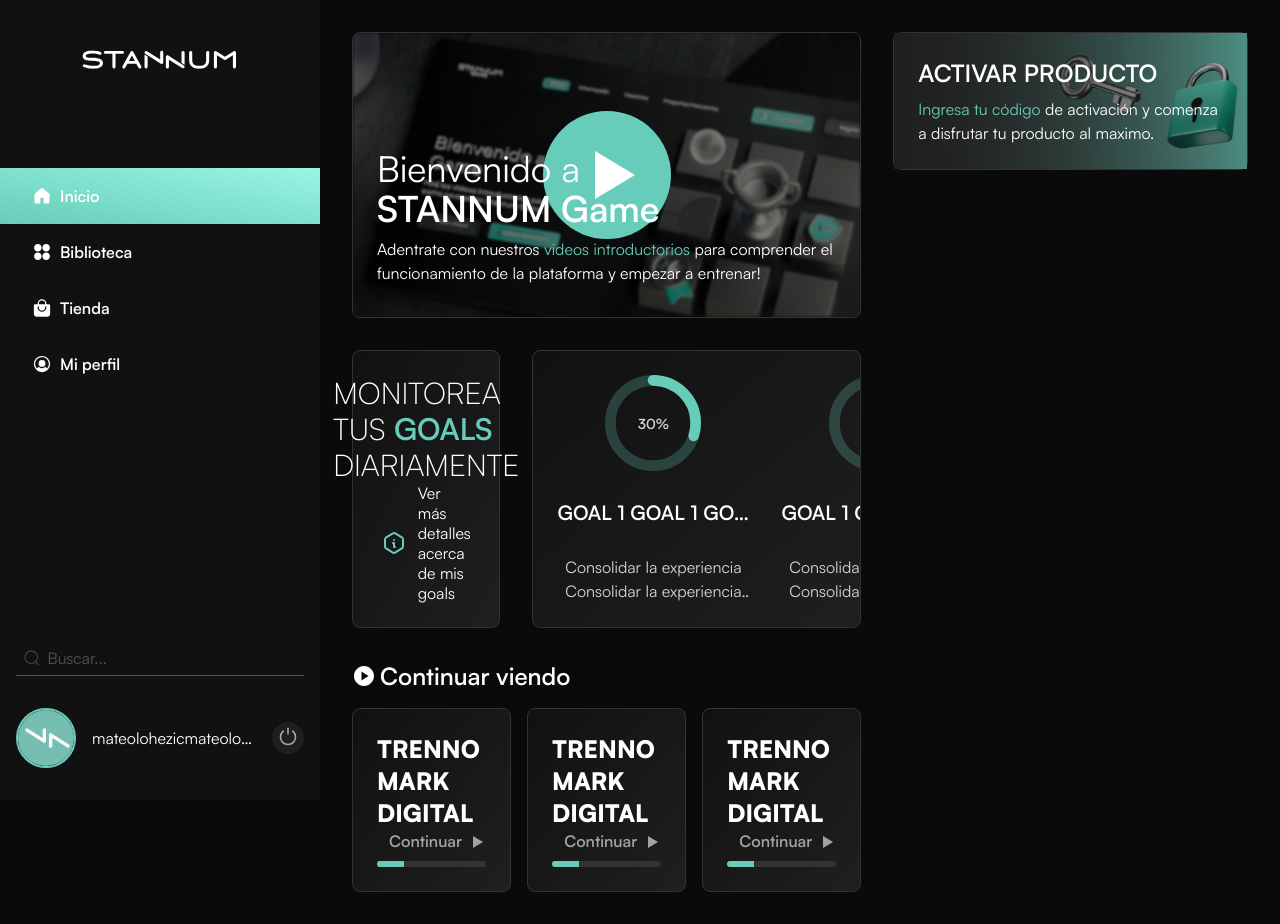
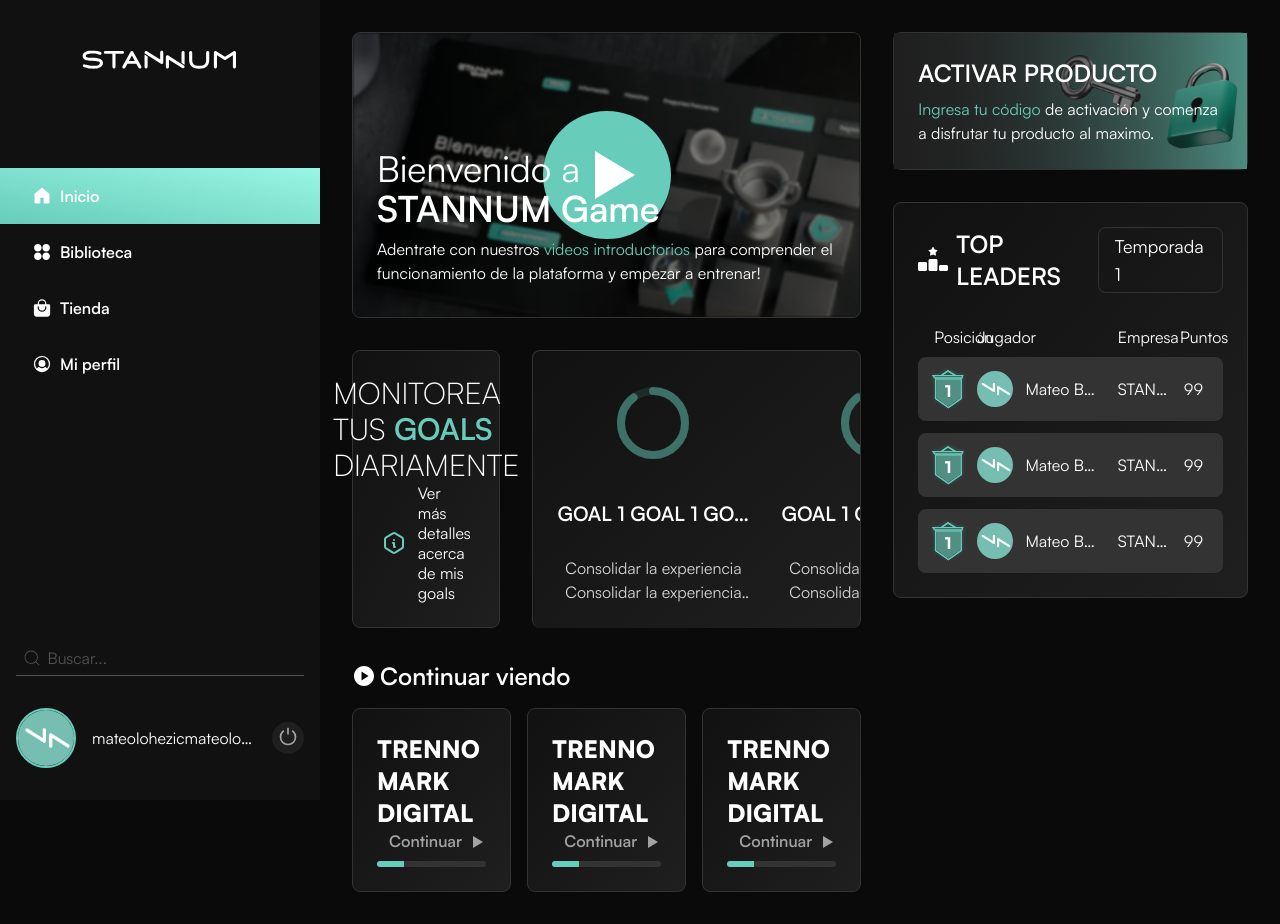
Before and after one commit to StannumDev/stannum-game-frontend-v2, a Next.js app: page /dashboard in a window 1280 px wide. Built offline with nearby package versions, Linux system fonts and the light colour scheme.

Commit message:
New: home ranking

```diff
--- a/src/components/dashboard/home/ActivarProductoHome.tsx
+++ b/src/components/dashboard/home/ActivarProductoHome.tsx
@@ -3,7 +3,7 @@
 
 export const ActivarProductoHome = () => {
     return (
-        <div className="w-full card relative">
+        <section className="w-full card relative">
             <div className="w-full relative z-20">
                 <h2 className="text-2xl font-semibold uppercase">Activar producto</h2>
                 <p className="mt-2 w-full max-w-sm font-normal"><b className="text-stannum font-normal">Ingresa tu código</b> de activación y comenza a disfrutar tu producto al maximo.</p>
@@ -12,6 +12,6 @@
             <div className="size-full absolute top-0 left-0 z-0">
                 <Image src={activar_producto} alt="Activar producto STANNUM Game" className="size-full object-cover"/>
             </div>
-        </div>
+        </section>
     )
 }
--- a/src/components/dashboard/home/ContinuarHome.tsx
+++ b/src/components/dashboard/home/ContinuarHome.tsx
@@ -3,7 +3,7 @@
 
 export const ContinuarHome = () => {
     return (
-        <div className="w-full">
+        <section className="w-full">
             <h2 className="w-full font-semibold text-2xl text-center flex justify-start items-center gap-1">
                 <MdPlayCircle className=""/>
                 Continuar viendo
@@ -13,6 +13,6 @@
                 <ContinuarCardHome/>
                 <ContinuarCardHome/>
             </div>
-        </div>
+        </section>
     )
 }
--- a/src/components/dashboard/home/GoalsHome.tsx
+++ b/src/components/dashboard/home/GoalsHome.tsx
@@ -5,7 +5,7 @@
 
 export const GoalsHome = () => {
     return (
-        <div className="w-full grid grid-cols-3 gap-8">
+        <section className="w-full grid grid-cols-3 gap-8">
             <div className="col-span-1 card aspect-square flex flex-col justify-center items-center">
                 <p className="grow text-3xl font-thin uppercase">Monitorea tus <b className="text-stannum font-semibold">goals</b> diariamente</p>
                 <p className="w-full px-3 text-base flex justify-center items-center gap-3">
@@ -13,12 +13,12 @@
                     <span className="text-pretty leading-tight">Ver más detalles acerca de mis goals</span>
                 </p>
             </div>
-            <div className="col-span-2 card flex justify-start items-stretch gap-8 overflow-x-auto">
+            <div className="col-span-2 card border-b-0 flex justify-start items-stretch gap-8 overflow-x-auto">
                 <GoalCardHome/>
                 <GoalCardHome/>
                 <GoalCardHome/>
                 <GoalCardHome/>
             </div>
-        </div>
+        </section>
     )
 }
--- a/src/components/dashboard/home/HomeLayout.tsx
+++ b/src/components/dashboard/home/HomeLayout.tsx
@@ -1,15 +1,26 @@
-import { MotionWrapperLayout, PresentacionHome, GoalsHome, ContinuarHome, ActivarProductoHome } from "@/components"
+import { MotionWrapperLayout, PresentacionHome, GoalsHome, ContinuarHome, ActivarProductoHome, RankingHome } from "@/components"
 
 export const HomeLayout = () => {
   return (
     <div className="w-full grid grid-cols-12 gap-8">
         <div className="col-span-7 min-h-svh flex flex-col justify-start items-start gap-8">
-            <MotionWrapperLayout children={<PresentacionHome/>} />
-            <MotionWrapperLayout children={<GoalsHome/>} />
-            <MotionWrapperLayout children={<ContinuarHome/>} />
+            <MotionWrapperLayout>
+              <PresentacionHome/>
+            </MotionWrapperLayout>
+            <MotionWrapperLayout>
+              <GoalsHome/>
+            </MotionWrapperLayout>
+            <MotionWrapperLayout>
+              <ContinuarHome/>
+            </MotionWrapperLayout>
         </div>
         <div className="col-span-5 min-h-svh flex flex-col justify-start items-start gap-8">
-            <MotionWrapperLayout children={<ActivarProductoHome/>} />
+            <MotionWrapperLayout>
+              <ActivarProductoHome/>
+            </MotionWrapperLayout>
+            <MotionWrapperLayout>
+              <RankingHome/>
+            </MotionWrapperLayout>
         </div>
     </div>
   )
--- a/src/components/dashboard/home/PresentacionHome.tsx
+++ b/src/components/dashboard/home/PresentacionHome.tsx
@@ -4,7 +4,7 @@
 
 export const PresentacionHome = () => {
     return (
-        <div className="w-full card aspect-video flex justify-center items-center relative overflow-hidden">
+        <section className="w-full card aspect-video flex justify-center items-center relative overflow-hidden">
             <Image src={stannum_game_video} alt="Presentación STANNUM Game" className="size-full object-cover blur-[1px] absolute top-0 left-0 z-0"/>
             <div className="size-full bg-[rgba(0,0,0,0.5)] absolute top-0 left-0 z-10"></div>
             <button type="button" className="size-32 rounded-full bg-stannum flex justify-center items-center relative z-20">
@@ -14,6 +14,6 @@
                 <p className="text-4xl">Bienvenido a <b className="block font-semibold">STANNUM Game</b></p>
                 <p className="mt-2 w-full max-w-xl text-base text-pretty">Adentrate con nuestros <b className="font-normal text-stannum">videos introductorios</b> para comprender el funcionamiento de la plataforma y empezar a entrenar!</p>
             </div>
-        </div>
+        </section>
     )
 }
--- /dev/null
+++ b/src/components/dashboard/home/RankingHome.tsx
@@ -0,0 +1,70 @@
+import { FirstPlaceIcon } from "@/components";
+import Link from "next/link";
+import { FaRankingStar, FaCircleInfo } from "react-icons/fa6";
+import foto from "@/assets/user/default_user.webp";
+import Image from "next/image";
+
+export const RankingHome = () => {
+    return (
+        <section className="w-full card">
+            <div className="w-full flex justify-between items-center">
+                <h2 className="w-fit text-2xl font-semibold uppercase flex justify-start items-center gap-2">
+                    <div>
+                        <FaRankingStar className="text-3xl relative -top-px"/>
+                    </div>
+                    Top Leaders
+                </h2>
+                <Link href={'/'} className="w-fit px-4 py-1 text-lg rounded-lg border border-card-light relative group hover:bg-card-light transition-all duration-200 ease-in-out">
+                    <FaCircleInfo className="text-base text-stannum absolute top-0 right-0 translate-x-1/3 -translate-y-1/3 rounded-full bg-card scale-0 opacity-0 group-hover:scale-100 group-hover:opacity-100 transition-all duration-200 ease-in-out"/>
+                    Temporada 1
+                </Link>
+            </div>
+            <div className="mt-8 w-full">
+                <div className="w-full grid grid-cols-8 gap-2 px-4">
+                    <h3 className="col-span-1 text-center">Posición</h3>
+                    <h3 className="col-span-4 pl-2">Jugador</h3>
+                    <h3 className="col-span-2 pl-2">Empresa</h3>
+                    <h3 className="col-span-1 text-center">Puntos</h3>
+                </div>
+                <div className="mt-2 w-full flex flex-col gap-3 justify-start items-start">
+                    <div className="w-full bg-card-light px-4 py-3 rounded-lg grid grid-cols-8 items-center gap-2">
+                        <h3 className="col-span-1 flex justify-center items-center">
+                            <span className="sr-only">Primer puesto</span>
+                            <FirstPlaceIcon/>
+                        </h3>
+                        <h3 className="col-span-4 pl-2 flex justify-start items-center gap-3">
+                            <Image src={foto} alt='Primer puesto Mateo Bernabé Lohezic' className="size-9 rounded-full"/>
+                            <span className="grow whitespace-nowrap truncate">Mateo Bernabé Lohezic Bernabé Lohezic Bernabé Lohezic</span>
+                        </h3>
+                        <h3 className="col-span-2 pl-2 whitespace-nowrap truncate">STANNUM STANNUM STANNUM STANNUM</h3>
+                        <h3 className="col-span-1 text-center">99</h3>
+                    </div>
+                    <div className="w-full bg-card-light px-4 py-3 rounded-lg grid grid-cols-8 items-center gap-2">
+                        <h3 className="col-span-1 flex justify-center items-center">
+                            <span className="sr-only">Primer puesto</span>
+                            <FirstPlaceIcon/>
+                        </h3>
+                        <h3 className="col-span-4 pl-2 flex justify-start items-center gap-3">
+                            <Image src={foto} alt='Primer puesto Mateo Bernabé Lohezic' className="size-9 rounded-full"/>
+                            <span className="grow whitespace-nowrap truncate">Mateo Bernabé Lohezic Bernabé Lohezic Bernabé Lohezic</span>
+                        </h3>
+                        <h3 className="col-span-2 pl-2 whitespace-nowrap truncate">STANNUM STANNUM STANNUM STANNUM</h3>
+                        <h3 className="col-span-1 text-center">99</h3>
+                    </div>
+                    <div className="w-full bg-card-light px-4 py-3 rounded-lg grid grid-cols-8 items-center gap-2">
+                        <h3 className="col-span-1 flex justify-center items-center">
+                            <span className="sr-only">Primer puesto</span>
+                            <FirstPlaceIcon/>
+                        </h3>
+                        <h3 className="col-span-4 pl-2 flex justify-start items-center gap-3">
+                            <Image src={foto} alt='Primer puesto Mateo Bernabé Lohezic' className="size-9 rounded-full"/>
+                            <span className="grow whitespace-nowrap truncate">Mateo Bernabé Lohezic Bernabé Lohezic Bernabé Lohezic</span>
+                        </h3>
+                        <h3 className="col-span-2 pl-2 whitespace-nowrap truncate">STANNUM STANNUM STANNUM STANNUM</h3>
+                        <h3 className="col-span-1 text-center">99</h3>
+                    </div>
+                </div>
+            </div>
+        </section>
+    )
+}
--- a/src/components/goals/GoalCardHome.tsx
+++ b/src/components/goals/GoalCardHome.tsx
@@ -1,15 +1,37 @@
 'use client'
 
 import { motion } from "framer-motion";
+import { useState } from "react";
+
+
 
 export const GoalCardHome = () => {
-    const percentage = 30;
+    const percentage = 90;
     const progressValue = 50 + (100 - 50) * (1 - percentage / 100);
+    const [isHovered, setIsHovered] = useState<boolean>(false)
+
+    const progressVariants = {
+        hidden: { scale: 0.75, rotate: -90, opacity: 0.5 },
+        visible: { scale: 1, rotate: -90, opacity: 1 }
+    }
+
+    const textVariants = {
+        hidden: { scale: 0.5, opacity: 0 },
+        visible: { scale: 1, opacity: 1 }
+    }
+
     return (
-        <article className="h-full w-48 bg-transparent flex flex-col justify-center items-center">
+        <motion.article
+            onMouseEnter={ () => setIsHovered(true) }
+            onMouseLeave={ () => setIsHovered(false) }
+            className="h-full w-48 bg-transparent flex flex-col justify-center items-center"
+        >
             <div className="w-1/2 aspect-square relative">
                 <div className="w-full absolute top-0 left-0">
-                    <svg className="w-full -rotate-90" viewBox="0 0 18 18" xmlns="http://www.w3.org/2000/svg">
+                    <motion.svg
+                        animate={ isHovered ? progressVariants.visible : progressVariants.hidden }
+                        className="w-full" viewBox="0 0 18 18" xmlns="http://www.w3.org/2000/svg"
+                    >
                         <motion.circle
                             cx="9" cy="9" r="8" fill="none" strokeWidth="2" strokeLinejoin={'round'} strokeLinecap={'round'}
                             initial={{ scale: 0, opacity: 0 }}
@@ -24,15 +46,13 @@
                             transition={{ type: 'spring', strokeDashoffset: { delay: 0.25 }, bounce: 0 }}
                             className="stroke-current text-stannum"
                         />
-                    </svg>
-                    <motion.div
-                        initial={{ opacity: 0 }}
-                        animate={{ opacity: 1 }}
-                        transition={{ delay: 0.75 }}
-                        className="absolute top-1/2 left-1/2 transform -translate-y-1/2 -translate-x-1/2"
-                    >
-                        <span className="text-center text-sm font-semibold text-neutral-300">{percentage}%</span>
-                    </motion.div>
+                    </motion.svg>
+                    <div className="absolute top-1/2 left-1/2 transform -translate-y-1/2 -translate-x-1/2">
+                        <motion.span
+                            animate={ isHovered ? textVariants.visible : textVariants.hidden }
+                            className="block text-center text-sm font-semibold text-neutral-300">{percentage}%
+                        </motion.span>
+                    </div>
                 </div>
             </div>
             <div className="grow w-full flex justify-center items-center">
@@ -41,6 +61,6 @@
             <p className="text-center text-neutral-300 line-clamp-2">
                 Consolidar la experiencia Consolidar la experiencia Consolidar la experiencia del cliente en el corazón de STANNUM
             </p>
-        </article>
+        </motion.article>
     )
 }
--- a/src/components/index.ts
+++ b/src/components/index.ts
@@ -20,6 +20,7 @@
 export { ContinuarHome } from "./dashboard/home/ContinuarHome";
 export { ContinuarCardHome } from "./dashboard/home/ContinuarCardHome";
 export { ActivarProductoHome } from "./dashboard/home/ActivarProductoHome";
+export { RankingHome } from "./dashboard/home/RankingHome";
 
 export { GoalCardHome } from "./goals/GoalCardHome";
 
@@ -31,3 +32,5 @@
 export { RegisterPasswordStep } from "./register/steps/RegisterPasswordStep";
 export { RegisterDetailsStep } from "./register/steps/RegisterDetailsStep";
 export { RegisterPhotoStep } from "./register/steps/RegisterPhotoStep";
+
+export { FirstPlaceIcon } from "./svg/FirstPlaceIcon";
--- /dev/null
+++ b/src/components/svg/FirstPlaceIcon.tsx
@@ -0,0 +1,39 @@
+export const FirstPlaceIcon = () => {
+    return (
+        <div className="relative overflow-visible">
+            <div className="text-base font-black size-10 absolute top-0 left-0 flex justify-center items-center">
+                <span className="relative top-[2px]">1</span>
+            </div>
+            <svg xmlns="http://www.w3.org/2000/svg" viewBox="0 3 40 40" fill="none" className="size-10">
+            <g filter="url(#filter0_d_1736_131)">
+                <path className='fill-stannum opacity-60' fillRule="evenodd" clipRule="evenodd" d="M19.8953 4L28.1907 9.07598H34.7466H35.5563L35.3023 9.84483L34.522 12.2065L34.3893 12.6082H33.9663H33.653V31.9212L20.3874 40.9999L7.1218 31.9212V12.6082H6.65475H6.34L6.16648 12.3456L4.60582 9.98388L4.00586 9.07598H5.09409H12.5715L19.8953 4ZM19.9453 5.876L25.1357 9.07598H15.3316L19.9453 5.876ZM6.18232 10.2465L6.96949 11.4377H33.5433L33.9369 10.2465H6.18232Z"/>
+            </g>
+            <g filter="url(#filter1_d_1736_131)">
+                <path className='fill-stannum' d="M33.2163 13H33.9663V12.25H33.2163V13ZM33.2163 32.7376L33.645 33.353L33.9663 33.1292V32.7376H33.2163ZM20.3874 41.6754L19.9587 42.2908L20.3874 42.5895L20.8162 42.2908L20.3874 41.6754ZM7.55859 32.7376H6.80859V33.1292L7.12986 33.353L7.55859 32.7376ZM7.55859 13V12.25H6.80859V13H7.55859ZM32.4663 13V32.7376H33.9663V13H32.4663ZM32.7875 32.1222L19.9587 41.06L20.8162 42.2908L33.645 33.353L32.7875 32.1222ZM20.8162 41.06L7.98732 32.1222L7.12986 33.353L19.9587 42.2908L20.8162 41.06ZM7.55859 13.75H33.2163V12.25H7.55859V13.75ZM8.30859 32.7376V13H6.80859V32.7376H8.30859Z"/>
+            </g>
+                <path className='fill-stannum' fillRule="evenodd" clipRule="evenodd" d="M28.1818 9.02642L19.8947 4L12.5782 9.02642H5.09354H4L4.60659 9.9363L6.16725 12.2773L6.34099 12.5379H6.6542H33.9657H34.3876L34.5209 12.1377L35.3013 9.79674L35.558 9.02642H34.7461H28.1818ZM25.1268 9.02642L19.9447 5.85955L15.3383 9.02642H25.1268ZM6.96742 11.3674L6.18709 10.1969H33.9341L33.5439 11.3674H6.96742Z"/>
+            <defs>
+                <filter id="filter0_d_1736_131" x="0" y="0" width="39.5576" height="46.5895" filterUnits="userSpaceOnUse" colorInterpolationFilters="sRGB">
+                    <feFlood floodOpacity="0" result="BackgroundImageFix" />
+                    <feColorMatrix in="SourceAlpha" type="matrix" values="0 0 0 0 0 0 0 0 0 0 0 0 0 0 0 0 0 0 127 0" result="hardAlpha" />
+                    <feOffset />
+                    <feGaussianBlur stdDeviation="2" />
+                    <feComposite in2="hardAlpha" operator="out" />
+                    <feColorMatrix type="matrix" values="0 0 0 0 0.254902 0 0 0 0 0.811765 0 0 0 0 0.788235 0 0 0 0.25 0" />
+                    <feBlend mode="normal" in2="BackgroundImageFix" result="effect1_dropShadow_1736_131" />
+                    <feBlend mode="normal" in="SourceGraphic" in2="effect1_dropShadow_1736_131" result="shape" />
+                </filter>
+                <filter id="filter1_d_1736_131" x="5.80859" y="11.25" width="29.1572" height="32.3395" filterUnits="userSpaceOnUse" colorInterpolationFilters="sRGB" >
+                    <feFlood floodOpacity="0" result="BackgroundImageFix" />
+                    <feColorMatrix in="SourceAlpha" type="matrix" values="0 0 0 0 0 0 0 0 0 0 0 0 0 0 0 0 0 0 127 0" result="hardAlpha" />
+                    <feOffset />
+                    <feGaussianBlur stdDeviation="0.5" />
+                    <feColorMatrix type="matrix" values="0 0 0 0 0 0 0 0 0 0 0 0 0 0 0 0 0 0 0.25 0" />
+                    <feBlend mode="normal" in2="BackgroundImageFix" result="effect1_dropShadow_1736_131" />
+                    <feBlend mode="normal" in="SourceGraphic" in2="effect1_dropShadow_1736_131" result="shape" />
+                </filter>
+            </defs>
+            </svg>
+        </div>
+    );
+  };
```
